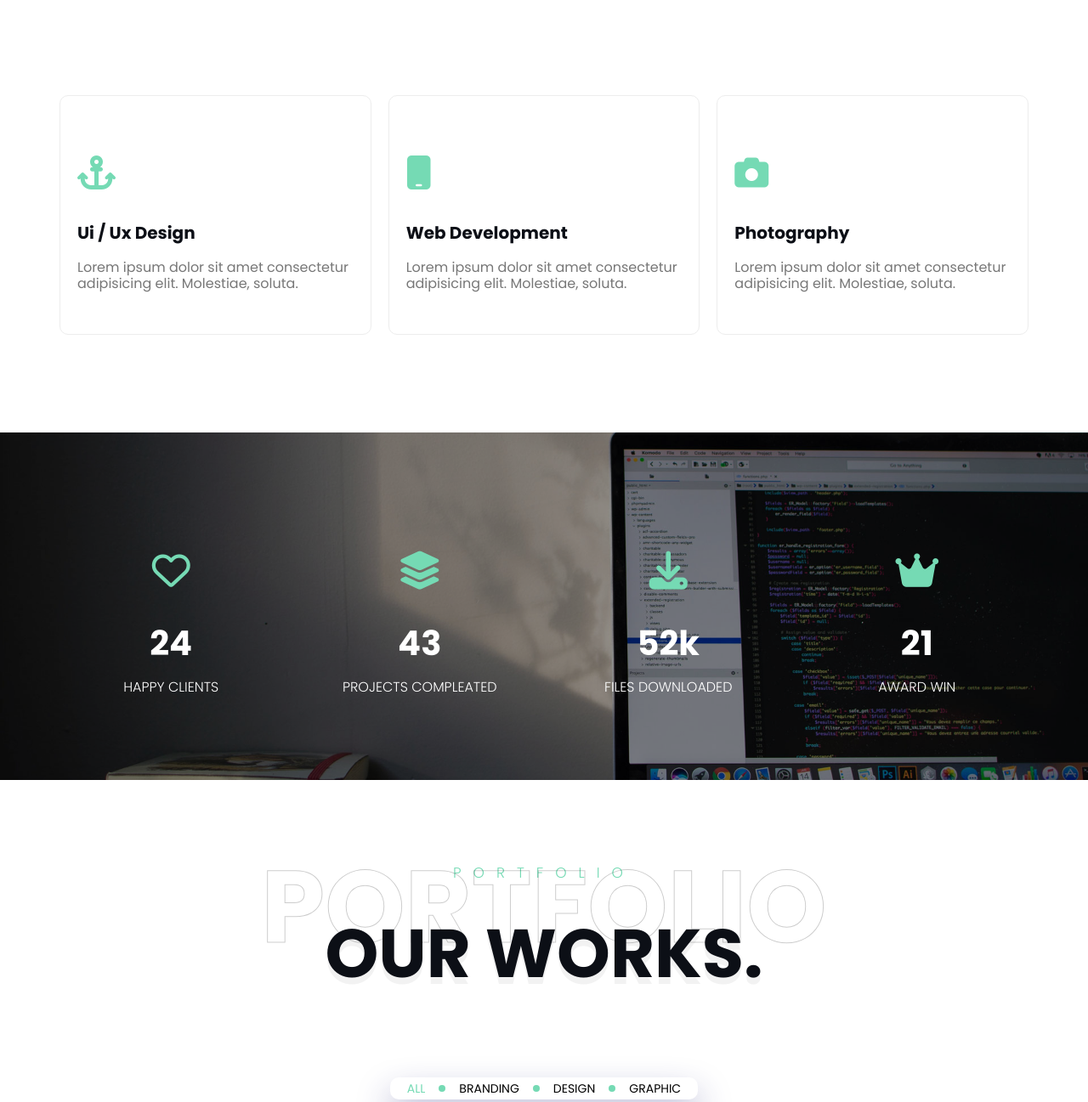
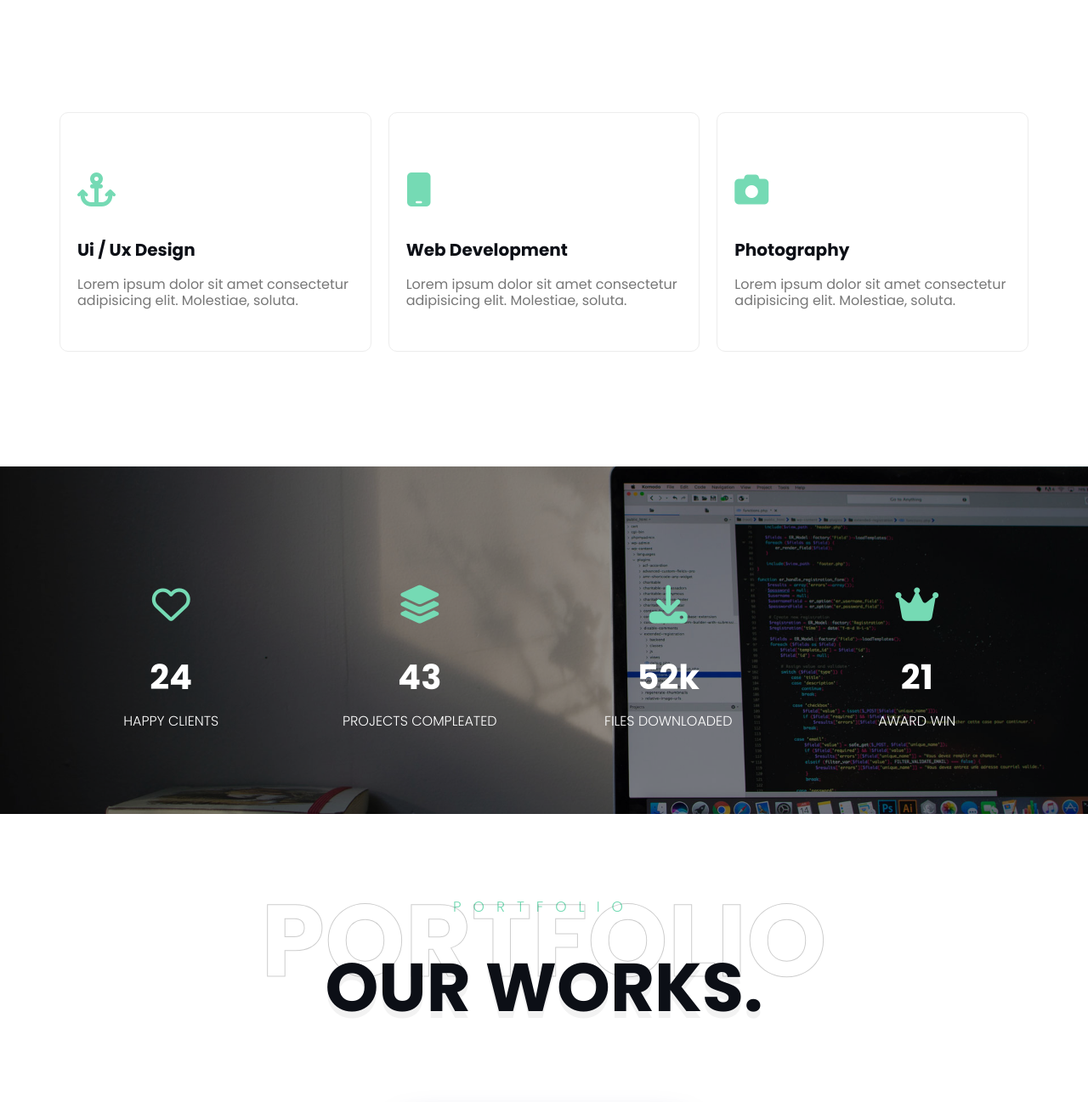
Before and after one commit to koko12121212/test5, a plain HTML site: page index.html in a window 1280 px wide. Shown: the part 1486-2783 px from the top of the page at 85% size. Drawn offline with nearby package versions, Linux system fonts and the light colour scheme.

Commit message:
Update style.css

```diff
--- a/css/style.css
+++ b/css/style.css
@@ -406,6 +406,7 @@ main section .text .link{
     border-radius: 10px;
     border: 1px solid #EDEDED;
     padding: 50px 20px;
+    margin: 20px 0;
 }
 
 .services .container .col:hover{
@@ -487,7 +488,7 @@ main section .text .link{
     display: inline-block;
     text-decoration: none;
     color: #000;
-    padding: 5px 20px;
+    padding: 5px 16px;
     font-size: 14px;
     position: relative;
 }
```
